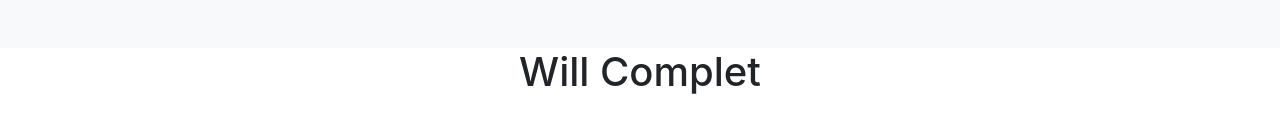
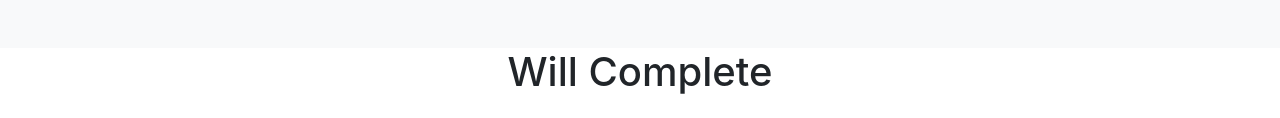
Before and after one commit to HABIDSADATHCM/My-first-website, a plain HTML site: page index.html in a window 1280 px wide. Shown: the part 1180-1298 px from the top of the page. Drawn offline with nearby package versions, Linux system fonts and the light colour scheme.

Commit message:
spelling mistake on will complete

```diff
--- a/index.html
+++ b/index.html
@@ -125,7 +125,7 @@
     </section>
     <section class="bg-white" id="will-sec">
       <div class="container">
-        <h1 class="text-center">Will Complet</h1>
+        <h1 class="text-center">Will Complete</h1>
         <div class="row">
           <div class="col-md-4 text-center mt-3">
             <a href="https://www.youtube.com/c/BrototypeMalayalam/playlists" style="text-decoration: none; color: black;">
```
